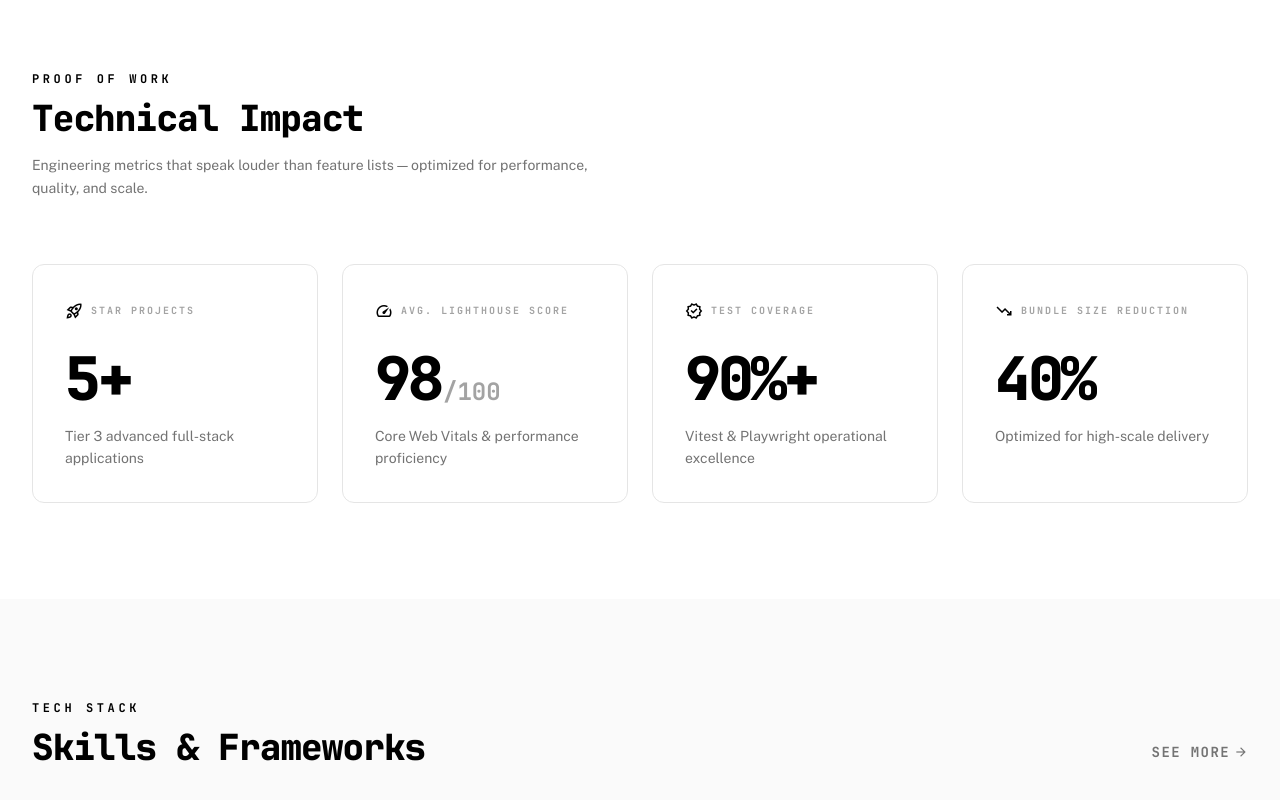
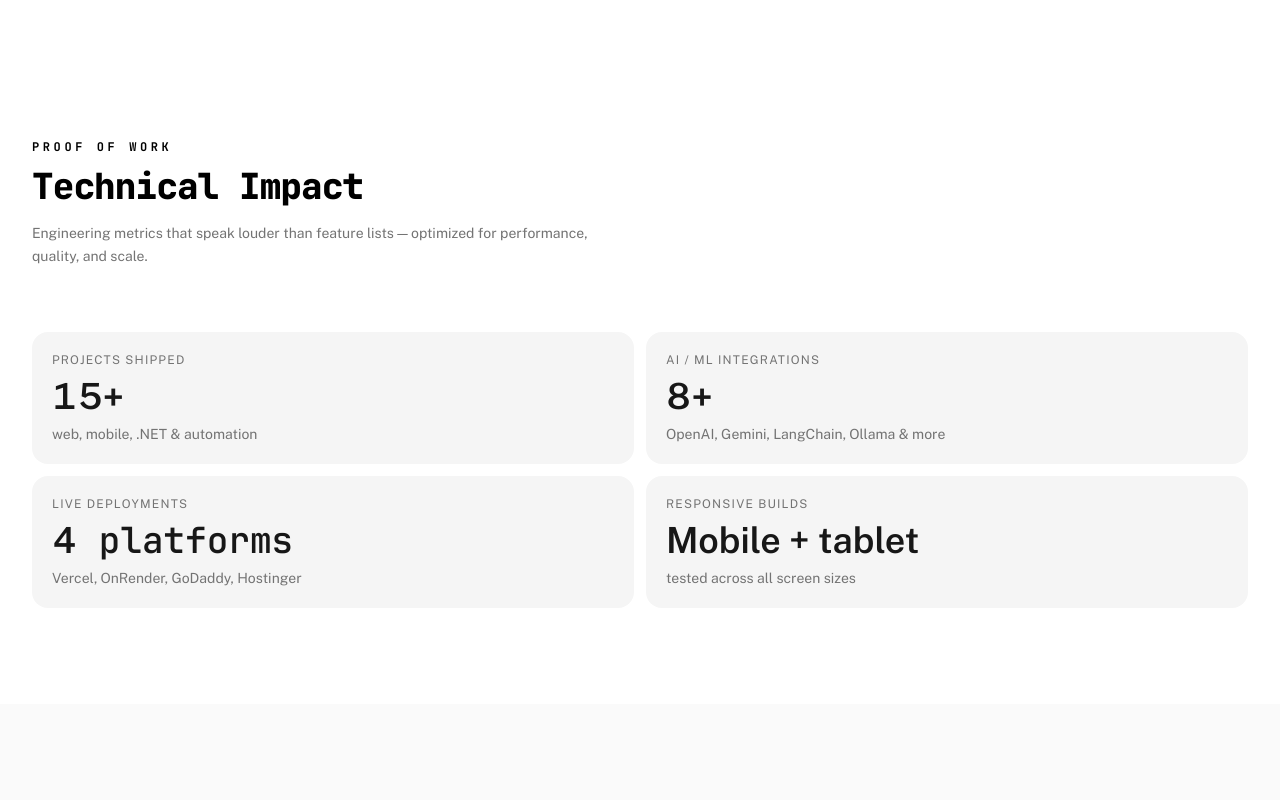
Before and after one commit to Rozuuuuu/rozu-portfolio, a React (Vite) app: page / in a window 1280 px wide. Shown: the part 1330-2130 px from the top of the page. Built offline with nearby package versions, Linux system fonts and the light colour scheme.

Commit message:
Objectives and Technical Impact Changes

```diff
--- a/src/components/Objectives.jsx
+++ b/src/components/Objectives.jsx
@@ -85,8 +85,9 @@ const Objectives = () => {
                     <h2 className="text-4xl font-black tracking-tight mt-2 text-black dark:text-white">
                         Engineering Objectives
                     </h2>
+                    {/* [EDIT] Objective — real value proposition copy */}
                     <p className="text-neutral-500 dark:text-neutral-400 mt-4 max-w-xl text-sm leading-relaxed">
-                        The north-star principles that drive every architectural decision and line of code I ship.
+                        I design and ship full-stack applications across web, mobile, and automation — integrating AI and ML features using OpenAI, Gemini, LangChain, Ollama, and n8n. 15+ projects live in production, ranging from intelligent chatbots to automated workflows, .NET systems, and mobile apps.
                     </p>
                 </div>
 
--- a/src/components/TechnicalImpact.jsx
+++ b/src/components/TechnicalImpact.jsx
@@ -1,96 +1,50 @@
-import { useRef } from 'react';
-import { motion, useInView } from 'framer-motion';
+import React from 'react';
 import ScrollReveal from './ScrollReveal';
 
-const metrics = [
-    {
-        id: 'projects',
-        value: '5+',
-        label: 'Star Projects',
-        detail: 'Tier 3 advanced full-stack applications',
-        icon: 'rocket_launch',
-    },
-    {
-        id: 'lighthouse',
-        value: '98',
-        suffix: '/100',
-        label: 'Avg. Lighthouse Score',
-        detail: 'Core Web Vitals & performance proficiency',
-        icon: 'speed',
-    },
-    {
-        id: 'coverage',
-        value: '90%+',
-        label: 'Test Coverage',
-        detail: 'Vitest & Playwright operational excellence',
-        icon: 'verified',
-    },
-    {
-        id: 'optimization',
-        value: '40%',
-        label: 'Bundle Size Reduction',
-        detail: 'Optimized for high-scale delivery',
-        icon: 'trending_down',
-    },
-];
-
-const MetricCard = ({ metric, index }) => {
-    const ref = useRef(null);
-    const isInView = useInView(ref, { once: true, margin: '-60px' });
-
-    return (
-        <motion.div
-            ref={ref}
-            initial={{ opacity: 0, y: 32, scale: 0.95 }}
-            animate={isInView ? { opacity: 1, y: 0, scale: 1 } : {}}
-            transition={{
-                duration: 0.5,
-                delay: index * 0.12,
-                ease: [0.25, 0.46, 0.45, 0.94],
-            }}
-            className="group relative"
-        >
-            {/* Card */}
-            <div className="relative overflow-hidden rounded-xl border border-neutral-200 dark:border-neutral-800 bg-white dark:bg-neutral-950 p-8 h-full backdrop-blur-sm transition-all duration-300 hover:border-black dark:hover:border-white hover:shadow-lg hover:shadow-black/5 dark:hover:shadow-white/5">
-
-                {/* Accent glow on hover */}
-                <div className="absolute -top-12 -right-12 w-32 h-32 bg-black/5 dark:bg-white/5 rounded-full blur-2xl opacity-0 group-hover:opacity-100 transition-opacity duration-500" />
-
-                {/* Top row: icon + label */}
-                <div className="flex items-center gap-2 mb-6">
-                    <span className="material-symbols-outlined text-black dark:text-white text-lg">
-                        {metric.icon}
-                    </span>
-                    <span className="text-[10px] font-bold uppercase tracking-[0.2em] text-neutral-400 dark:text-neutral-500 font-mono">
-                        {metric.label}
-                    </span>
-                </div>
-
-                {/* Big metric value */}
-                <div className="mb-4">
-                    <span className="text-5xl md:text-6xl font-extrabold tracking-tighter text-black dark:text-white font-mono leading-none">
-                        {metric.value}
-                    </span>
-                    {metric.suffix && (
-                        <span className="text-2xl font-bold text-neutral-400 dark:text-neutral-500 font-mono ml-0.5">
-                            {metric.suffix}
-                        </span>
-                    )}
-                </div>
-
-                {/* Supporting detail */}
-                <p className="text-sm text-neutral-500 dark:text-neutral-400 leading-relaxed">
-                    {metric.detail}
-                </p>
-
-                {/* Bottom accent line */}
-                <div className="absolute bottom-0 left-0 right-0 h-[2px] bg-gradient-to-r from-transparent via-black/20 to-transparent dark:via-white/20 opacity-0 group-hover:opacity-100 transition-opacity duration-500" />
-            </div>
-        </motion.div>
-    );
-};
+// [EDIT] Technical Impact — real metric cards + count-up
+function useCountUp(target, duration, shouldStart) {
+  const [count, setCount] = React.useState(0);
+  React.useEffect(() => {
+    if (!shouldStart) return;
+    let raf;
+    const startTime = performance.now();
+    const tick = (now) => {
+      const t = Math.min((now - startTime) / duration, 1);
+      const eased = 1 - Math.pow(1 - t, 3);
+      setCount(eased * target);
+      if (t < 1) raf = requestAnimationFrame(tick);
+    };
+    raf = requestAnimationFrame(tick);
+    return () => cancelAnimationFrame(raf);
+  }, [shouldStart, target, duration]);
+  return count;
+}
 
 const TechnicalImpact = () => {
+    const gridRef = React.useRef(null);
+    const [started, setStarted] = React.useState(false);
+
+    React.useEffect(() => {
+        const reduced =
+            window.matchMedia('(prefers-reduced-motion: reduce)').matches;
+        if (reduced) { setStarted(true); return; }
+        const obs = new IntersectionObserver(
+            ([entry]) => {
+                if (entry.isIntersecting) {
+                    setStarted(true);
+                    obs.disconnect();
+                }
+            },
+            { threshold: 0.3 }
+        );
+        if (gridRef.current) obs.observe(gridRef.current);
+        return () => obs.disconnect();
+    }, []);
+
+    const projectsVal    = useCountUp(15, 1800, started);
+    const aiVal          = useCountUp(8,  1600, started);
+    const deploymentsVal = useCountUp(4,  1400, started);
+
     return (
         <section className="py-24 max-w-7xl mx-auto px-6 md:px-8" id="impact">
             <ScrollReveal>
@@ -107,11 +61,59 @@ const TechnicalImpact = () => {
                     </p>
                 </div>
 
-                {/* Metrics grid */}
-                <div className="grid grid-cols-1 sm:grid-cols-2 lg:grid-cols-4 gap-6">
-                    {metrics.map((metric, index) => (
-                        <MetricCard key={metric.id} metric={metric} index={index} />
-                    ))}
+                {/* [EDIT] Technical Impact — real metric cards + count-up */}
+                <div ref={gridRef} className="grid grid-cols-1 gap-3 sm:grid-cols-2">
+                    {/* Card 1 */}
+                    <div className="bg-neutral-100 dark:bg-neutral-800 rounded-2xl p-5">
+                        <div className="text-xs uppercase tracking-widest mb-2 text-neutral-500 dark:text-neutral-400">
+                            Projects shipped
+                        </div>
+                        <div className="text-4xl font-semibold tabular-nums text-neutral-900 dark:text-white">
+                            {Math.round(projectsVal)}<span>+</span>
+                        </div>
+                        <div className="text-sm mt-2 text-neutral-500 dark:text-neutral-400">
+                            web, mobile, .NET & automation
+                        </div>
+                    </div>
+
+                    {/* Card 2 */}
+                    <div className="bg-neutral-100 dark:bg-neutral-800 rounded-2xl p-5">
+                        <div className="text-xs uppercase tracking-widest mb-2 text-neutral-500 dark:text-neutral-400">
+                            AI / ML integrations
+                        </div>
+                        <div className="text-4xl font-semibold tabular-nums text-neutral-900 dark:text-white">
+                            {Math.round(aiVal)}<span>+</span>
+                        </div>
+                        <div className="text-sm mt-2 text-neutral-500 dark:text-neutral-400">
+                            OpenAI, Gemini, LangChain, Ollama & more
+                        </div>
+                    </div>
+
+                    {/* Card 3 */}
+                    <div className="bg-neutral-100 dark:bg-neutral-800 rounded-2xl p-5">
+                        <div className="text-xs uppercase tracking-widest mb-2 text-neutral-500 dark:text-neutral-400">
+                            Live deployments
+                        </div>
+                        <div className="text-4xl font-semibold tabular-nums text-neutral-900 dark:text-white">
+                            {Math.round(deploymentsVal)}<span> platforms</span>
+                        </div>
+                        <div className="text-sm mt-2 text-neutral-500 dark:text-neutral-400">
+                            Vercel, OnRender, GoDaddy, Hostinger
+                        </div>
+                    </div>
+
+                    {/* Card 4 */}
+                    <div className="bg-neutral-100 dark:bg-neutral-800 rounded-2xl p-5">
+                        <div className="text-xs uppercase tracking-widest mb-2 text-neutral-500 dark:text-neutral-400">
+                            Responsive builds
+                        </div>
+                        <div className="text-4xl font-semibold tabular-nums text-neutral-900 dark:text-white">
+                            Mobile + tablet
+                        </div>
+                        <div className="text-sm mt-2 text-neutral-500 dark:text-neutral-400">
+                            tested across all screen sizes
+                        </div>
+                    </div>
                 </div>
             </ScrollReveal>
         </section>
```
